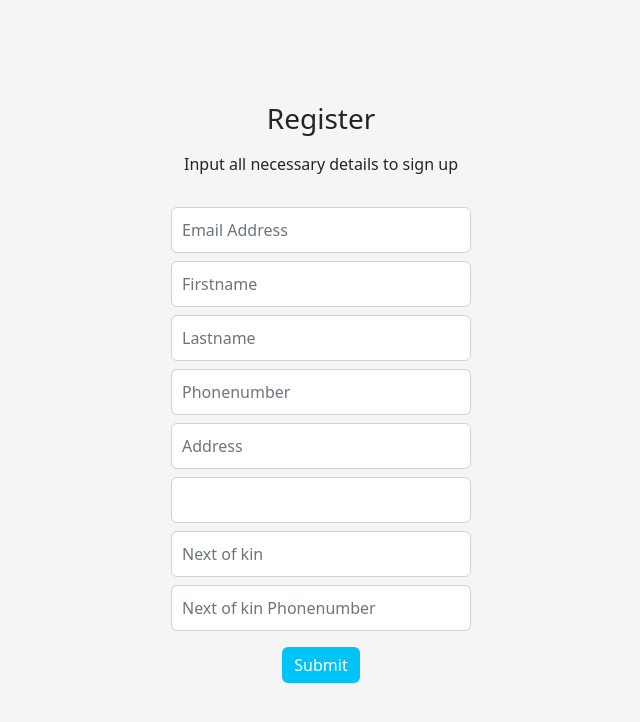
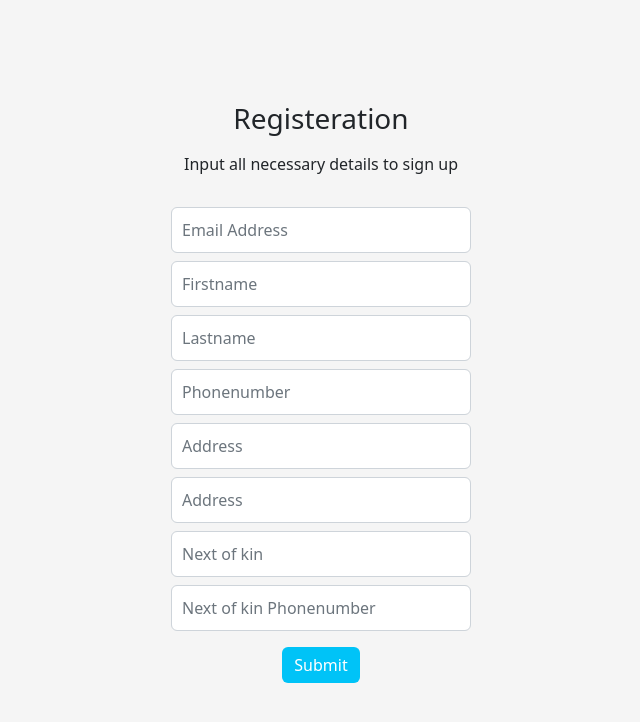
Before and after one commit to CodeATM/Savings, a website: page client/register.html in a window 1280 px wide. Shown: the whole page, without its empty margins (319-959 px from the left). Drawn offline with nearby package versions, Linux system fonts and the light colour scheme.

```diff
--- a/client/register.html
+++ b/client/register.html
@@ -21,7 +21,7 @@
   <body class="text-center">
     <div class="container">
       <div class="container-sm">
-        <h1 class="h3 mb-3 font-weight-normal">Register</h1>
+        <h1 class="h3 mb-3 font-weight-normal">Registeration</h1>
         <p class="mb-3">
           Input all necessary details to sign up
         </p>
@@ -60,6 +60,7 @@
             <input
               type="text"
               class="form-control mb-2"
+              placeholder="Address"
               id="dob"
             />
             <input
```
